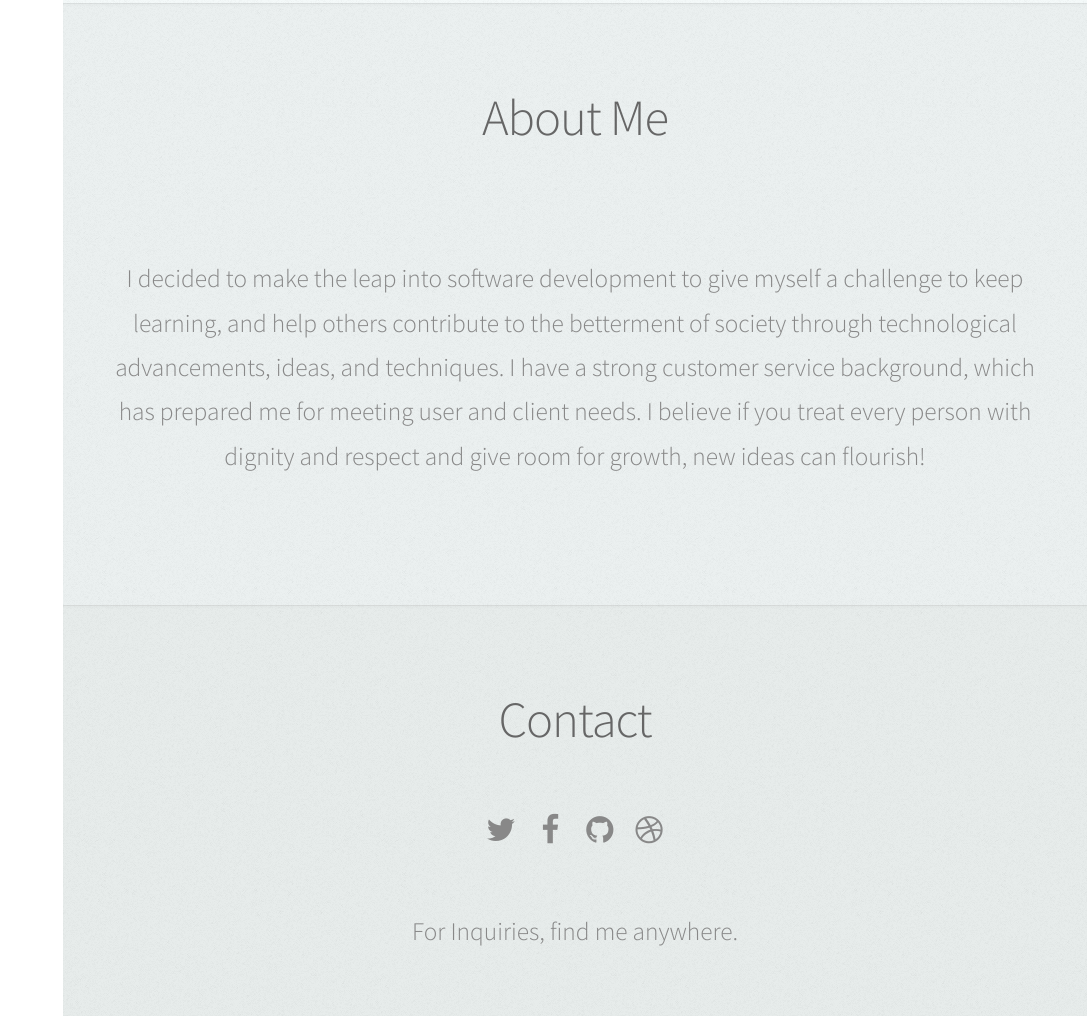
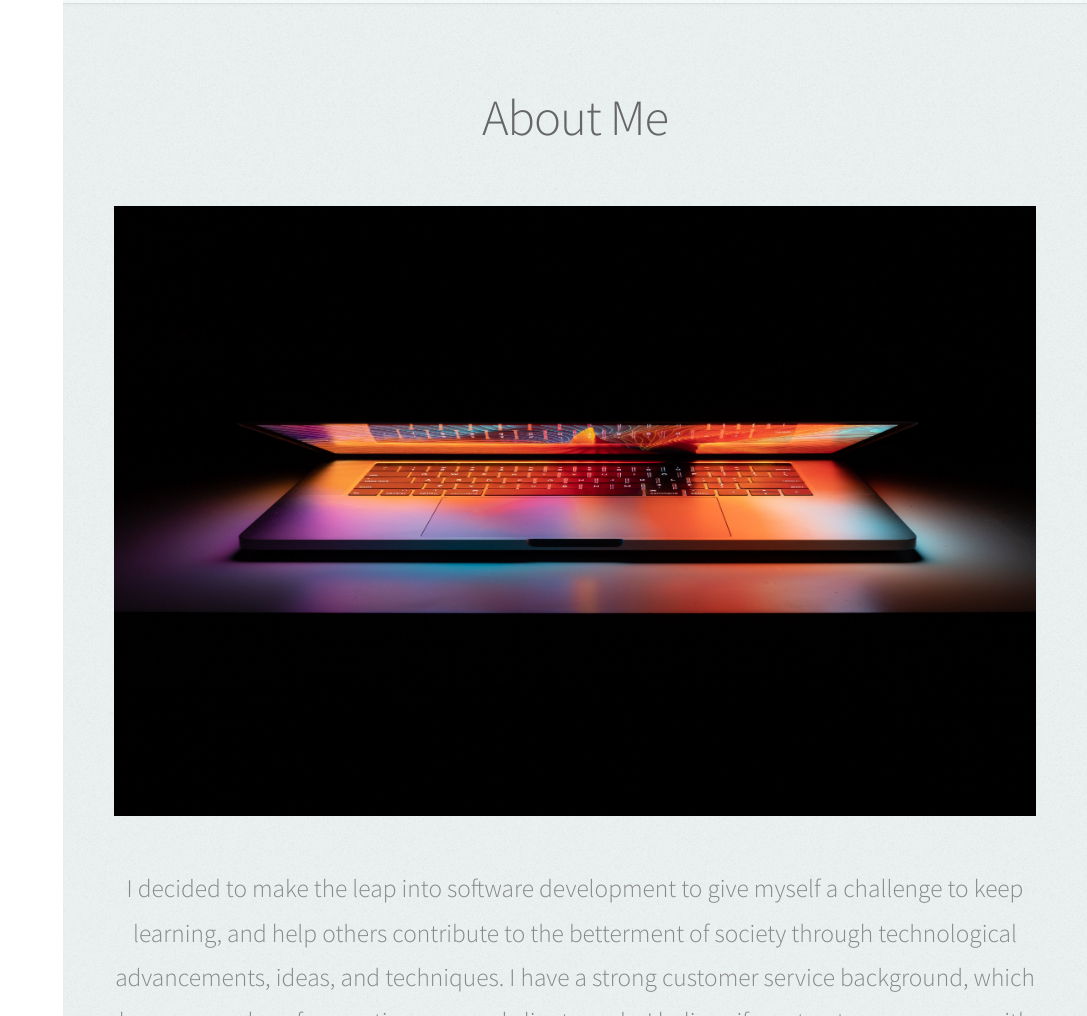
Before and after one commit to NyxofDarkness/portfoilio, a website: page docs/index.html in a window 1280 px wide. Shown: the part 1769-2785 px from the top of the page, without its empty margins (193-1280 px from the left). Drawn offline with Linux system fonts and the light colour scheme; files whose address does not match are found by name.

Commit message:
Update index.html

```diff
--- a/docs/index.html
+++ b/docs/index.html
@@ -140,7 +140,7 @@
 				</header>
 
 				<a href="#" class="image featured"><img
-						src="/public/images/tianyi-ma-WiONHd_zYI4-unsplash.jpg"
+						src="images/tianyi-ma-WiONHd_zYI4-unsplash.jpg"
 						alt="" /></a>
 
 				<p>I decided to make the leap into software development to give myself a challenge to keep learning, and help others contribute to the betterment of society through technological advancements, ideas, and techniques.
```
